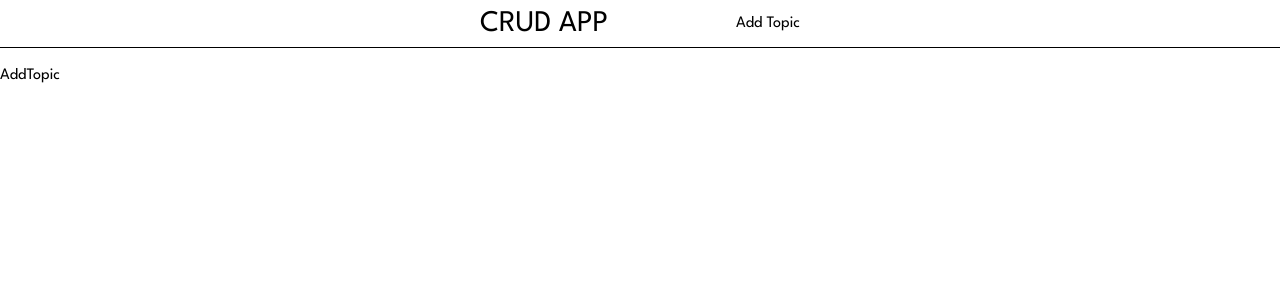
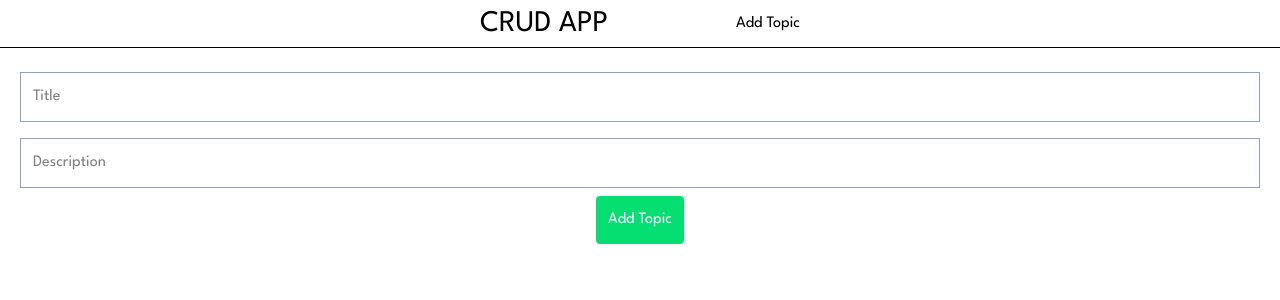
Before and after one commit to shwejan005/mongo-crud, a Next.js app: page /add-topic in a window 1280 px wide. Shown: the top 300 px of the page. Built offline with nearby package versions, Linux system fonts and the light colour scheme.

Commit message:
Add topic SSR

```diff
--- a/app/add-topic/page.js
+++ b/app/add-topic/page.js
@@ -2,7 +2,11 @@ import React from 'react'
 
 function AddTopic() {
   return (
-    <div>AddTopic</div>
+    <form className='flex flex-col gap-2'>
+      <input className='border border-slate-400 mt-2 p-3 mx-5' type='text' placeholder='Title' required/>
+      <input className='border border-slate-400 mt-2 p-3 mx-5' type='text' placeholder='Description' />
+      <button className='bg-green-400 text-white p-3 hover:cursor-pointer w-fit mx-auto rounded'>Add Topic</button>
+    </form>
   )
 }
 
```
